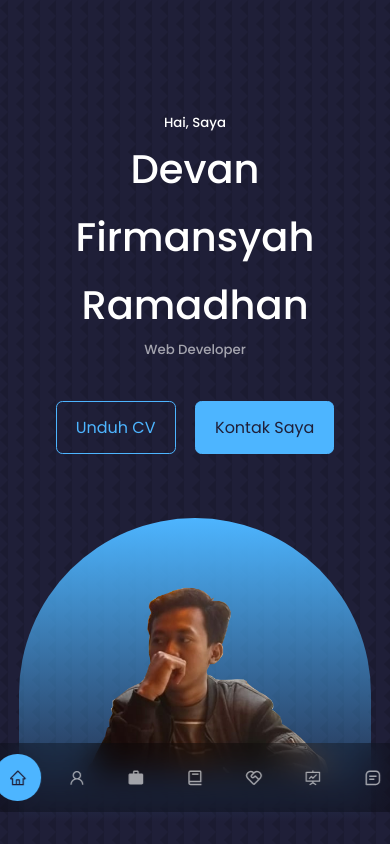
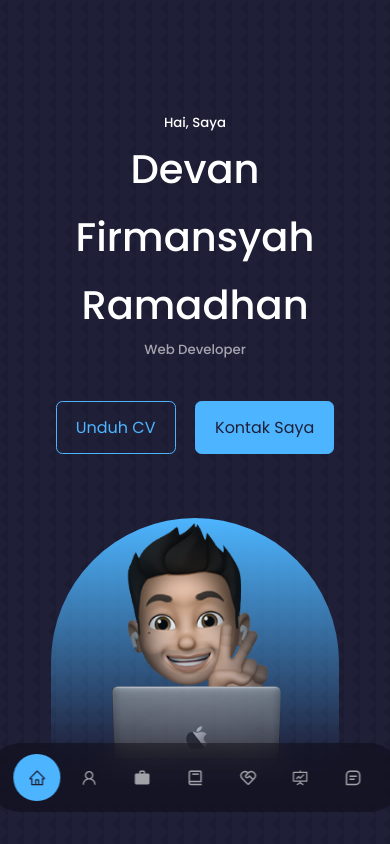
Before and after one commit to githubdev99/portfolio-reactjs, a React (Create React App) app: page / in a window 390 px wide. Shown: the top 844 px of the page. Built offline with nearby package versions, Linux system fonts and the light colour scheme.

Commit message:
[UPDATE] image me-header

```diff
--- a/src/components/header/header.css
+++ b/src/components/header/header.css
@@ -39,10 +39,10 @@ header {
 /* ME */
 .me {
     background: linear-gradient(var(--color-primary), transparent);
-    width: 22rem;
-    height: 19rem;
+    width: 18rem;
+    height: 15rem;
     position: absolute;
-    left: calc(50% - 11rem);
+    left: calc(50% - 9rem);
     margin-top: 4rem;
     border-radius: 12rem 12rem 0 0;
     overflow: hidden;
--- a/src/components/nav/nav.css
+++ b/src/components/nav/nav.css
@@ -31,3 +31,17 @@ nav a.active {
     background: var(--color-primary);
     color: var(--color-bg);
 }
+
+/* MEDIA QUERIES (MEDIUM DEVICES) */
+
+@media screen and (max-width: 1024px) {
+
+}
+
+/* MEDIA QUERIES (SMALL DEVICES) */
+
+@media screen and (max-width: 600px) {
+    nav {
+        gap: 0.4rem;
+    }
+}
```
Also changed, not shown: src/assets/me-header-old.png (added), src/assets/me-header.png.
